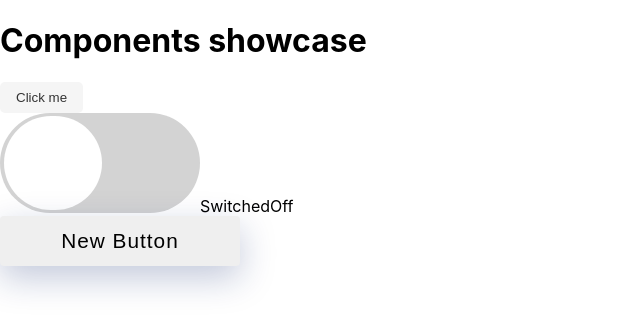
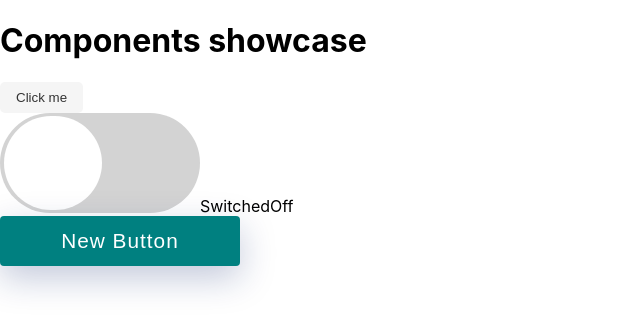
Before and after one commit to codeglocks/react-components, a React (Create React App) app: page / in a window 1280 px wide. Shown: the top 332 px of the page, without its empty margins (0-640 px from the left). Built offline with nearby package versions, Linux system fonts and the light colour scheme.

Commit message:
Creative Button Edit

```diff
--- a/src/components/StyledButton/Button.js
+++ b/src/components/StyledButton/Button.js
@@ -1,12 +1,85 @@
-import React from 'react';
+import React, { useState } from 'react';
 import styles from './button.module.css';
 
 const ButtonCreative = ({ children, onClick, btnColor = 'teal', labelColor, disabled, type, style, ...props }) => {
+	const [
+		hover,
+		setHover
+	] = useState(false);
+	const toggleHover = () => {
+		setHover(!hover);
+	};
+	const commonStyles = {
+		backgroundColor : btnColor,
+		color           : labelColor || 'white'
+	};
+	const outlineStyles = {
+		border          : `1px solid ${btnColor}`,
+		color           : btnColor,
+		backgroundColor : 'white'
+	};
+	const outlineHoverStyle = {
+		color           : labelColor || 'white',
+		backgroundColor : btnColor
+	};
+
+	const roundedStyle = {
+		backgroundColor : btnColor,
+		color           : labelColor || 'white',
+		borderRadius    : '25px'
+	};
+	const disabledStyle = {
+		cursor          : 'default',
+		backgroundColor : btnColor,
+		color           : labelColor || 'white',
+		opacity         : 0.4
+	};
+	const blockStyles = {
+		width  : '95%',
+		margin : '0 auto'
+	};
+	let btnStyle;
+	switch (type) {
+		case 'rounded':
+			btnStyle = roundedStyle;
+			break;
+		case 'block':
+			btnStyle = blockStyles;
+			break;
+		case 'outline':
+			if (hover) {
+				btnStyle = outlineHoverStyle;
+			}
+			else {
+				btnStyle = outlineStyles;
+			}
+			break;
+		default:
+			btnStyle = {
+				backgroundColor : btnColor,
+				color           : labelColor || 'white'
+			};
+			break;
+	}
 	return (
 		<button
+			style={
+
+					disabled ? { ...commonStyles, ...btnStyle, ...disabledStyle, ...style } :
+					{ ...commonStyles, ...btnStyle, ...style }
+			}
+			onMouseEnter={toggleHover}
+			onMouseLeave={toggleHover}
+			{...props}
+			type="button"
+			onClick={
+
+					!disabled ? onClick :
+					() => {}
+			}
 			className={styles.btn}
 		>
-            {children || 'label'}
+			{children || 'button'}
 		</button>
 	);
 };
```
Lines whose indentation alone changed are shown as unchanged.
